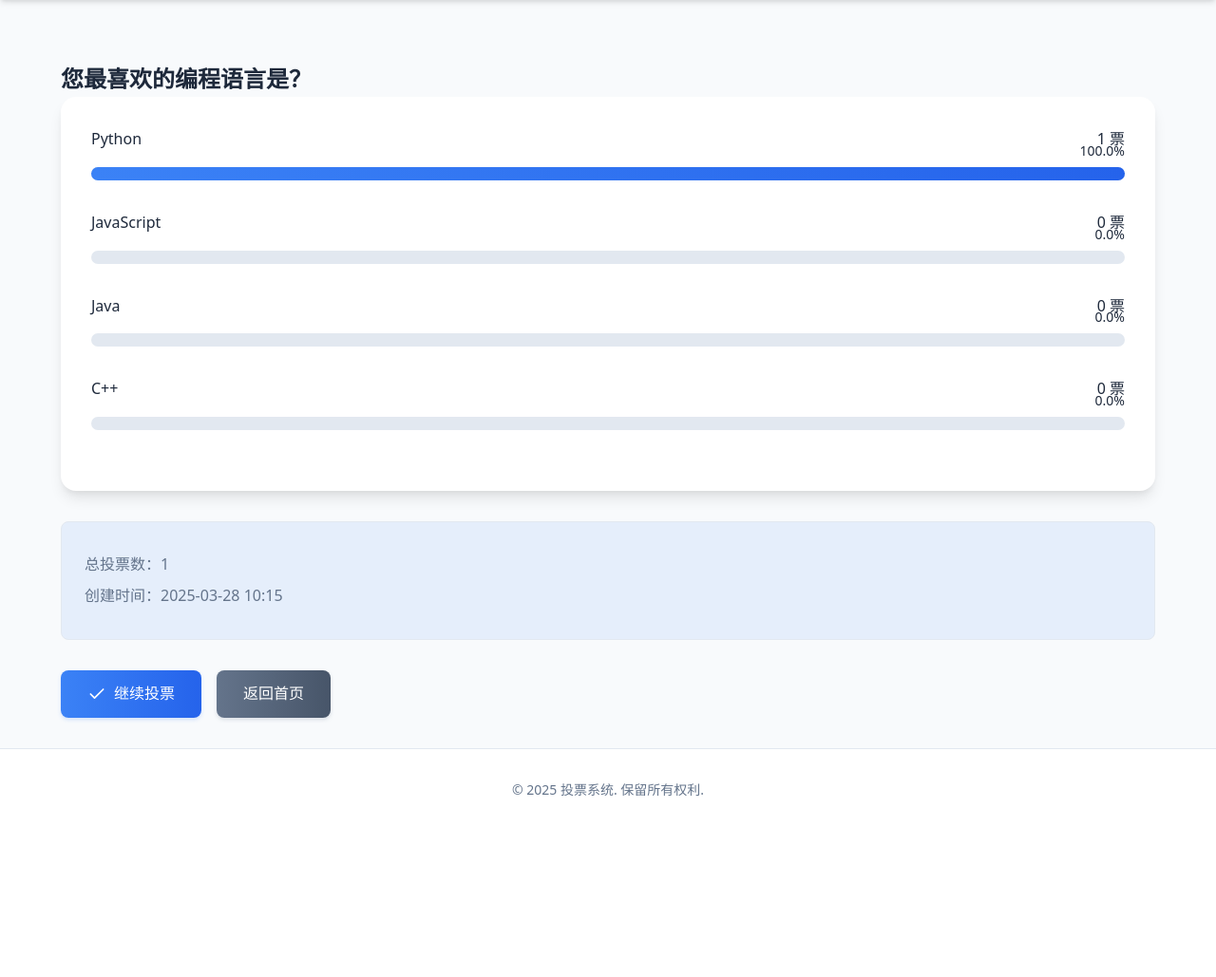
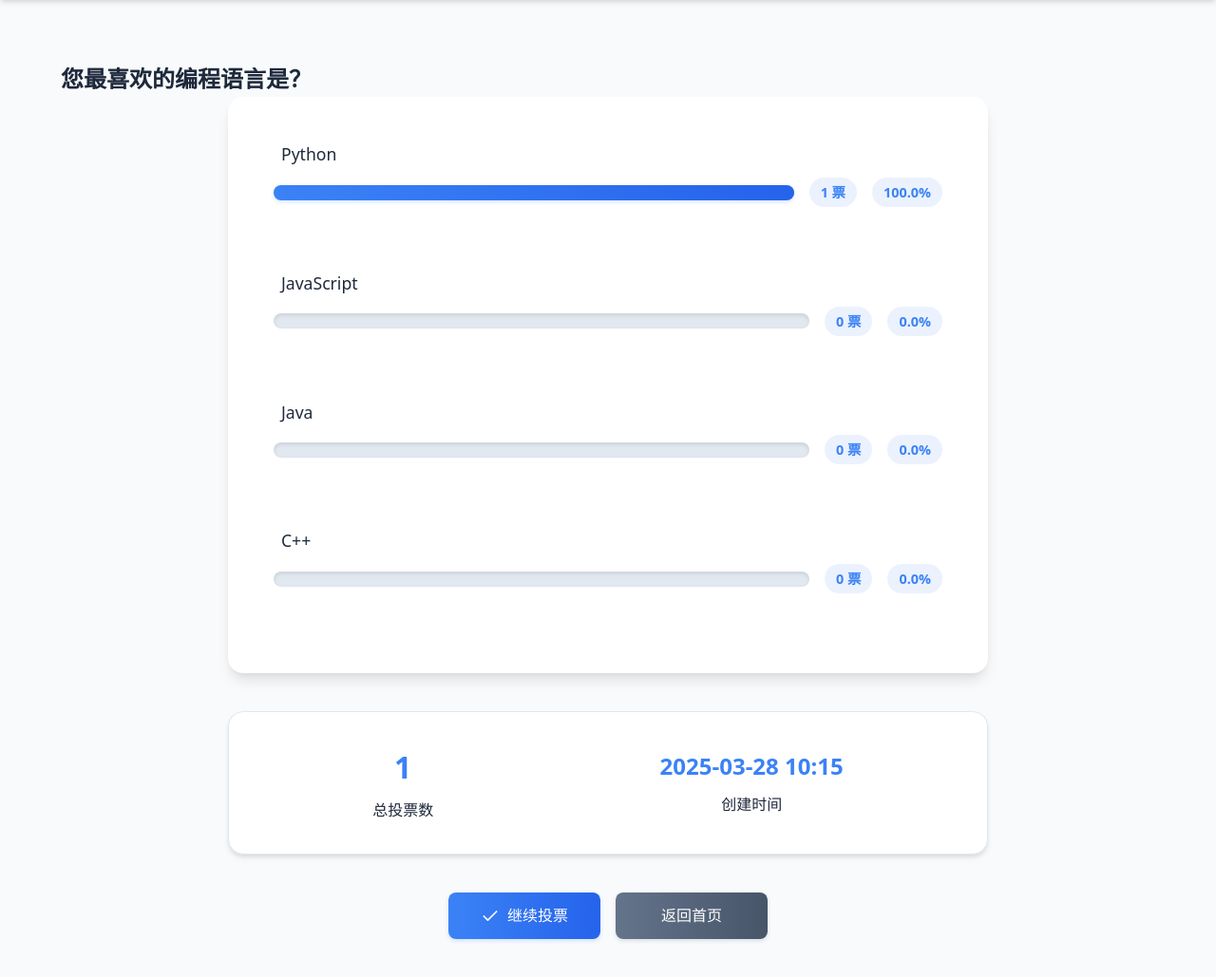
Before and after one commit to AllpickMode/vote, a Flask app: page /results/1 in a window 1280 px wide. Shown: the part 73-1102 px from the top of the page at 95% size. Before the commit the page ends 912 px from the top, so only its background shows below. Run offline with Flask 3, Linux system fonts and the light colour scheme; data comes from the database, SQL or seed files in the repository; some libraries are stand-ins or nearby versions.

Commit message:
还比较可以的样式，还得优化

```diff
--- a/static/style.css
+++ b/static/style.css
@@ -49,27 +49,6 @@ main {
 
 .content-wrapper {
     margin: 2rem 0;
-}
-
-.site-footer {
-    flex-shrink: 0;
-    background: rgba(255, 255, 255, 0.95);
-    backdrop-filter: blur(10px);
-    border-top: 1px solid var(--border);
-    padding: 2rem 0;
-    margin-top: auto;
-}
-
-.site-footer .container {
-    display: flex;
-    justify-content: center;
-    align-items: center;
-}
-
-.site-footer p {
-    margin: 0;
-    color: var(--text-light);
-    font-size: 0.875rem;
 }
 
 /* 导航栏现代化 */
@@ -257,21 +236,64 @@ main {
 
 /* 投票结果摘要样式 */
 .summary {
-    margin: 2rem 0;
-    padding: 1.5rem;
-    border-radius: var(--radius);
-    background: rgba(var(--primary-rgb), 0.1);
+    margin: 2.5rem auto;
+    padding: 2rem;
+    border-radius: var(--radius-lg);
+    background: white;
     border: 1px solid var(--border);
+    max-width: 800px;
+    display: flex;
+    justify-content: space-around;
+    align-items: center;
+    box-shadow: var(--shadow);
 }
 
 .summary p {
-    margin: 0.5rem 0;
-    color: var(--text-light);
+    margin: 0;
+    display: flex;
+    flex-direction: column;
+    align-items: center;
+    gap: 0.5rem;
+}
+
+.summary p::before {
+    font-size: 1.5rem;
+    font-weight: 600;
+    color: var(--primary);
+}
+
+.summary p:first-child::before {
+    content: attr(data-votes);
+    font-size: 2rem;
+}
+
+.summary p:last-child::before {
+    content: attr(data-time);
 }
 
 /* 定义主色调的RGB值，用于透明度调整 */
 :root {
     --primary-rgb: 59, 130, 246;
+}
+
+/* 操作按钮区域样式 */
+.actions {
+    display: flex;
+    gap: 1rem;
+    margin: 2.5rem auto;
+    justify-content: center;
+    align-items: center;
+    max-width: 800px;
+}
+
+.actions .btn {
+    min-width: 160px;
+    justify-content: center;
+}
+
+.actions .btn svg {
+    width: 1.25rem;
+    height: 1.25rem;
 }
 
 @media (prefers-color-scheme: dark) {
@@ -533,45 +555,112 @@ label {
 /* 结果页面现代化 */
 .results {
     background: white;
-    padding: 2rem;
+    padding: 2.5rem;
     border-radius: var(--radius-lg);
     box-shadow: var(--shadow-lg);
+    max-width: 800px;
+    margin: 0 auto;
 }
 
 .result {
-    margin-bottom: 2rem;
+    margin-bottom: 2.5rem;
+    padding: 0.5rem;
+    border-radius: var(--radius);
+    transition: var(--transition);
+}
+
+.result:hover {
+    background: rgba(var(--primary-rgb), 0.05);
+}
+
+.result:last-child {
+    margin-bottom: 1.5rem;
 }
 
 .result-header {
     display: flex;
-    justify-content: space-between;
     align-items: center;
-    margin-bottom: 1rem;
+    margin-bottom: 0.75rem;
+    padding: 0 0.5rem;
+}
+
+.option-text {
+    font-size: 1.1rem;
+    font-weight: 500;
+    color: var(--text);
+    line-height: 1.4;
+}
+
+.results h2 {
+    text-align: center;
+    margin-bottom: 2rem;
+    font-size: 1.75rem;
+    color: var(--text);
+    font-weight: 600;
+}
+
+@media (max-width: 640px) {
+    .option-text {
+        font-size: 1rem;
+    }
+
+    .results h2 {
+        font-size: 1.5rem;
+        margin-bottom: 1.5rem;
+    }
 }
 
 .progress-bar {
+    display: flex;
+    align-items: center;
+    gap: 1rem;
+    margin: 0.75rem 0;
+}
+
+.progress-track {
     background: var(--border);
     border-radius: 1rem;
-    height: 0.875rem;
-    overflow: visible;
-    margin: 0.75rem 0;
+    height: 1rem;
+    flex: 1;
     position: relative;
-}
-
-.progress-bar span {
-    position: absolute;
-    right: 0;
-    top: -1.75rem;
-    font-size: 0.875rem;
-    font-weight: 500;
-    color: var(--text);
+    box-shadow: inset 0 2px 4px rgba(0, 0, 0, 0.1);
+    min-width: 100px;
 }
 
 .progress {
     background: linear-gradient(to right, var(--primary), var(--primary-dark));
     height: 100%;
     border-radius: 1rem;
-    transition: width 0.8s cubic-bezier(0.4, 0, 0.2, 1);
+    transition: width 1s cubic-bezier(0.4, 0, 0.2, 1);
+    box-shadow: 0 2px 4px rgba(var(--primary-rgb), 0.2);
+}
+
+.progress-stats {
+    display: flex;
+    align-items: center;
+    gap: 1rem;
+    font-size: 0.9rem;
+    font-weight: 600;
+    white-space: nowrap;
+}
+
+.progress-stats span {
+    background: rgba(var(--primary-rgb), 0.1);
+    color: var(--primary);
+    padding: 0.25rem 0.75rem;
+    border-radius: 1rem;
+}
+
+@media (max-width: 640px) {
+    .progress-bar {
+        flex-direction: column;
+        gap: 0.5rem;
+        align-items: stretch;
+    }
+
+    .progress-stats {
+        justify-content: flex-end;
+    }
 }
 
 /* 闪现消息现代化 */
@@ -795,9 +884,4 @@ label {
         background: linear-gradient(to right, var(--secondary), #475569);
     }
 
-    /* 页脚深色模式 */
-    .site-footer {
-        background: rgba(15, 23, 42, 0.95);
-        border-top-color: #334155;
-    }
 }
--- a/templates/base.html
+++ b/templates/base.html
@@ -42,12 +42,6 @@
         </div>
     </main>
 
-    <footer class="site-footer">
-        <div class="container">
-            <p>&copy; {{ now.year }} 投票系统. 保留所有权利.</p>
-        </div>
-    </footer>
-
     <!-- 将JavaScript移到底部以提高页面加载性能 -->
     <script src="https://cdn.jsdelivr.net/npm/@fingerprintjs/fingerprintjs@3/dist/fp.min.js" defer></script>
     <script>
--- a/templates/results.html
+++ b/templates/results.html
@@ -15,20 +15,24 @@
             {% set percentage = ((option.votes | float) / total_votes.value * 100) if total_votes.value > 0 else 0 %}
             <div class="result">
                 <div class="result-header">
-                    {{ option.option_text }}
-                    <span>{{ option.votes }} 票</span>
+                    <span class="option-text">{{ option.option_text }}</span>
                 </div>
                 <div class="progress-bar">
-                    <div class="progress" style="width: {{ percentage }}%; transition: width 0.8s ease-in-out"></div>
-                    <span>{{ "%.1f"|format(percentage) }}%</span>
+                    <div class="progress-track">
+                        <div class="progress" style="width: {{ percentage }}%; transition: width 0.8s ease-in-out"></div>
+                    </div>
+                    <div class="progress-stats">
+                        <span>{{ option.votes }} 票</span>
+                        <span>{{ "%.1f"|format(percentage) }}%</span>
+                    </div>
                 </div>
             </div>
         {% endfor %}
     </div>
 
     <div class="summary">
-        <p>总投票数：{{ total_votes.value }}</p>
-        <p>创建时间：{{ poll.created_at }}</p>
+        <p data-votes="{{ total_votes.value }}">总投票数</p>
+        <p data-time="{{ poll.created_at }}">创建时间</p>
     </div>
 
     <div class="actions">
```
